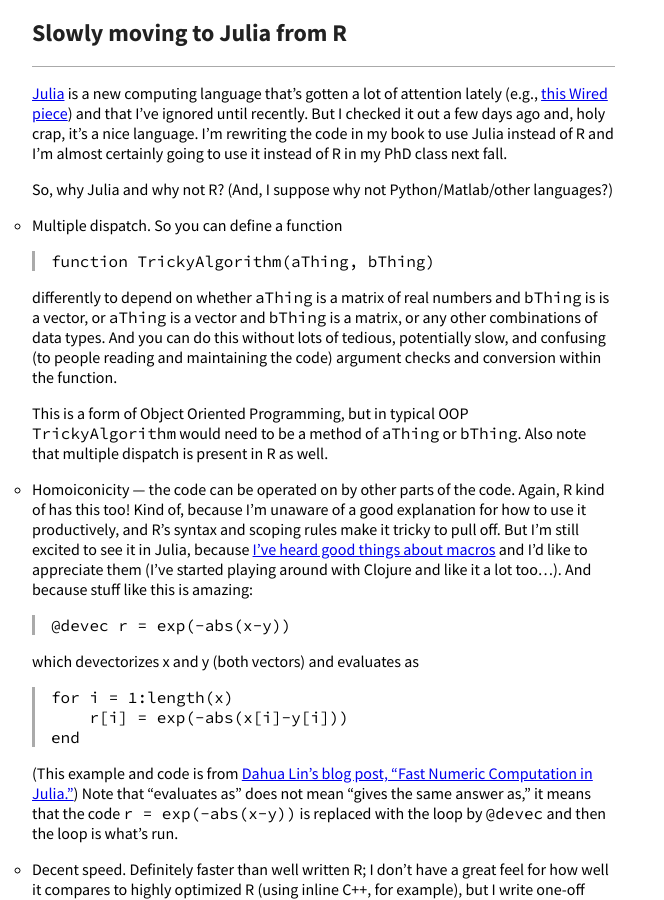
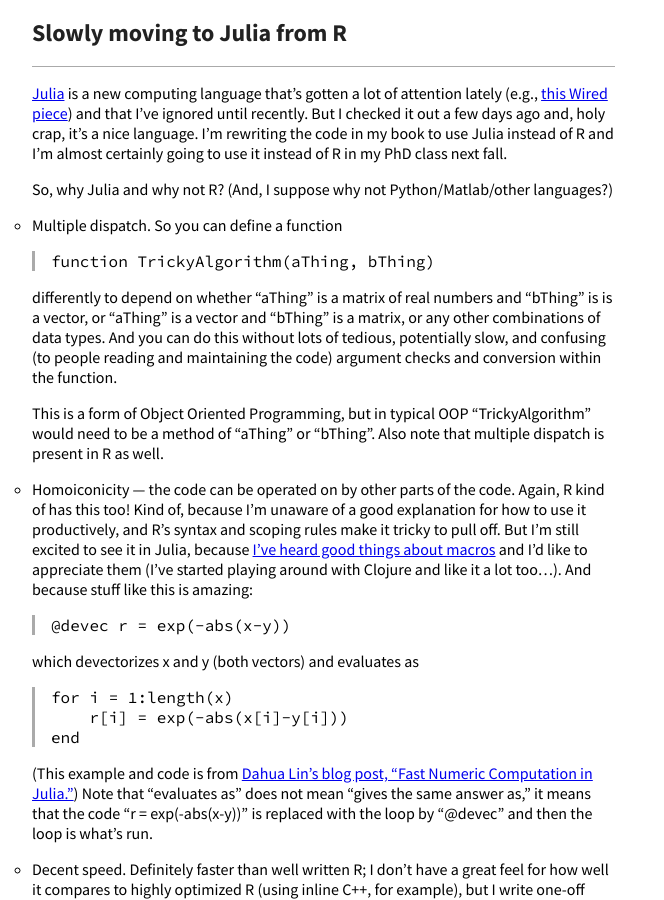
Before and after one commit to mmkuang/grayclhn.github.io, a Jekyll site: the page built from ephemera/julia-intro.md, in a window 1280 px wide and 900 px high. Shown: the whole window, without its empty margins (0-664 px from the left). Built offline with Jekyll 4.4.1, drawn with Linux system fonts in a browser that asks for light colours; Markdown is read by kramdown in place of the engine named in the settings; some of the changed text lies outside the part shown.

Commit message:
Fix output from julia benchmarks

````diff
--- a/ephemera/julia-intro.md
+++ b/ephemera/julia-intro.md
@@ -20,16 +20,16 @@
   function TrickyAlgorithm(aThing, bThing)
   ```
 
-  differently to depend on whether `aThing` is a matrix of real numbers
-  and `bThing` is is a vector, or `aThing` is a vector and `bThing` is a
+  differently to depend on whether “aThing” is a matrix of real numbers
+  and “bThing” is is a vector, or “aThing” is a vector and “bThing” is a
   matrix, or any other combinations of data types. And you can do this
   without lots of tedious, potentially slow, and confusing (to people
   reading and maintaining the code) argument checks and conversion
   within the function.
 
   This is a form of Object Oriented Programming, but in typical OOP
-  `TrickyAlgorithm` would need to be a method of `aThing` or
-  `bThing`. Also note that multiple dispatch is present in R as well.
+  “TrickyAlgorithm” would need to be a method of “aThing” or
+  “bThing”. Also note that multiple dispatch is present in R as well.
 
 * Homoiconicity — the code can be operated on by other parts of the
   code. Again, R kind of has this too! Kind of, because I’m unaware of
@@ -54,8 +54,8 @@
 
   (This example and code is from [Dahua Lin’s blog post, “Fast Numeric
   Computation in Julia.”][4]) Note that “evaluates as” does not mean “gives
-  the same answer as,” it means that the code `r = exp(-abs(x-y))` is
-  replaced with the loop by `@devec` and then the loop is what’s run.
+  the same answer as,” it means that the code “r = exp(-abs(x-y))” is
+  replaced with the loop by “@devec” and then the loop is what’s run.
 
 * Decent speed. Definitely faster than well written R; I don’t have a
   great feel for how well it compares to highly optimized R (using
@@ -125,11 +124,10 @@
 here.  Calling it for more observations and more simulations (50,000
 of each) gives
 
-```R
+```
 R> system.time(rstats(runif, 50000, 50000))
-
-[out]:   user  system elapsed
-      204.184   0.217 215.526
+###      user  system elapsed
+###   204.184   0.217 215.526
 ```
 
 so 216 seconds overall. And, just to preempt criticism, I ran these
````
Also changed, not shown: other parts of ephemera/julia-intro.md (+5 -9 lines).
